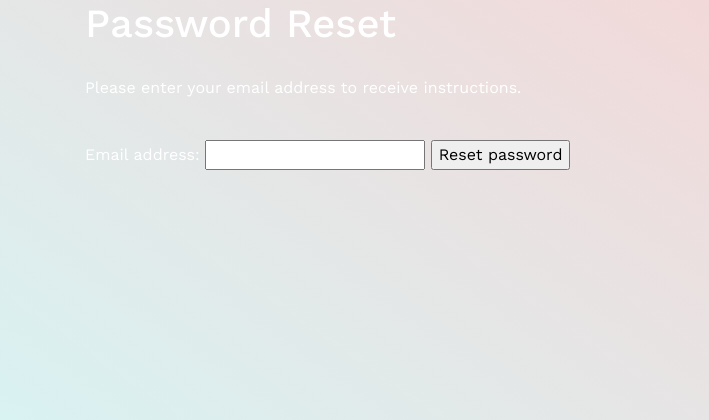
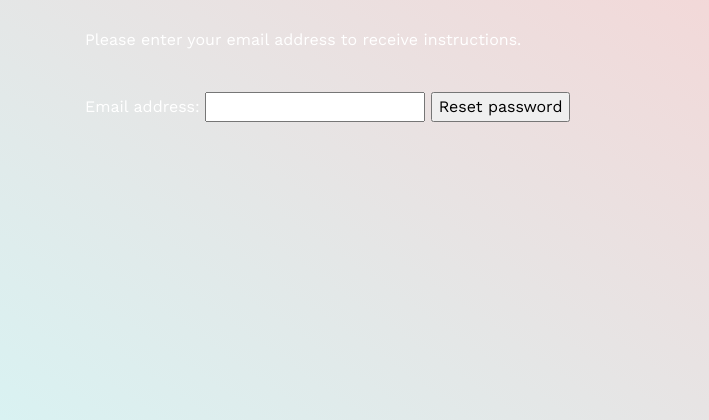
Before and after one commit to jamesahorne/milestone-4, a Django app: a page that uses templates/registration/password_reset_form.html in a window 1280 px wide. Shown: the part 56-476 px from the top of the page, without its empty margins (0-709 px from the left). Run offline with Django 3.2, Linux system fonts and the light colour scheme; some libraries are stand-ins or nearby versions.

Commit message:
Change page_title

```diff
--- a/templates/registration/password_reset_form.html
+++ b/templates/registration/password_reset_form.html
@@ -1,6 +1,5 @@
 {% extends 'base.html' %}
-{% block page_title %}Password Reset Page{% endblock %}
-{% block page_header %}Password Reset{% endblock %}
+{% block page_title %}Password Reset{% endblock %}
 
 {% block content %}
 
```
